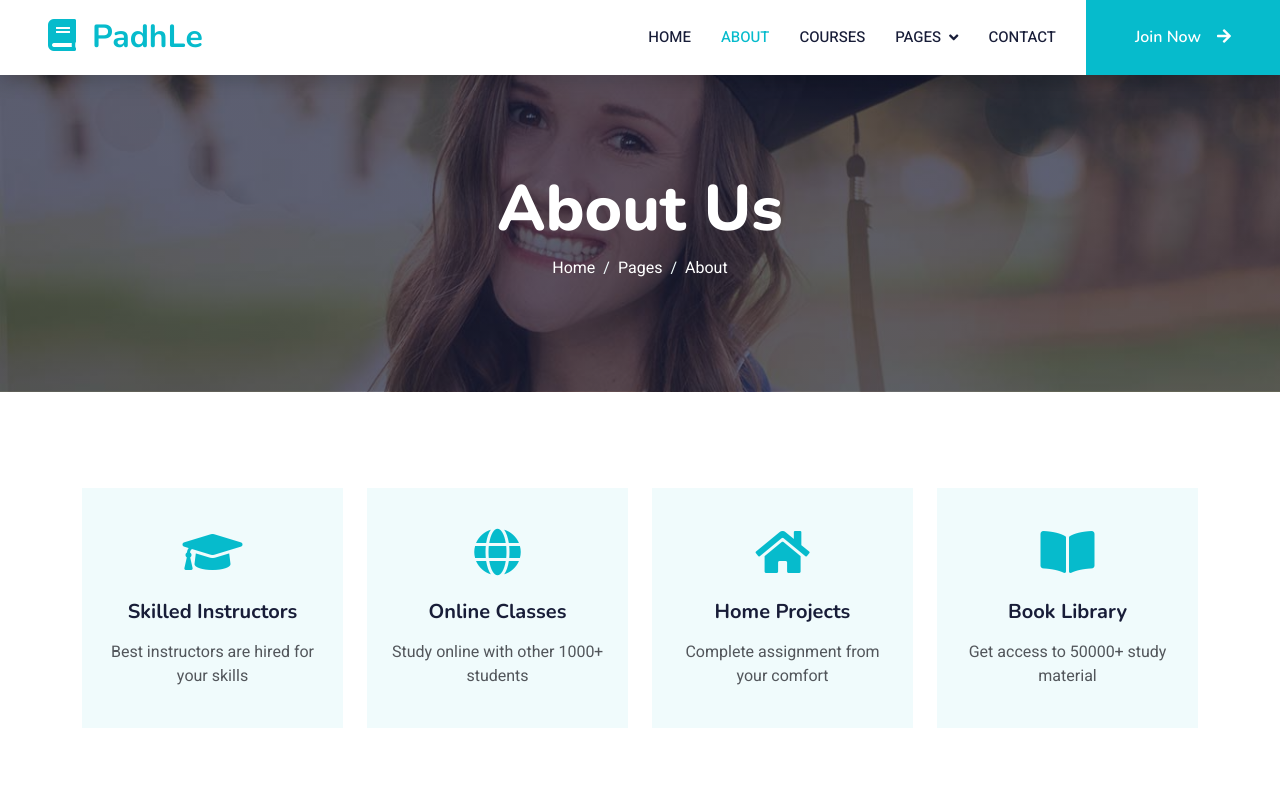
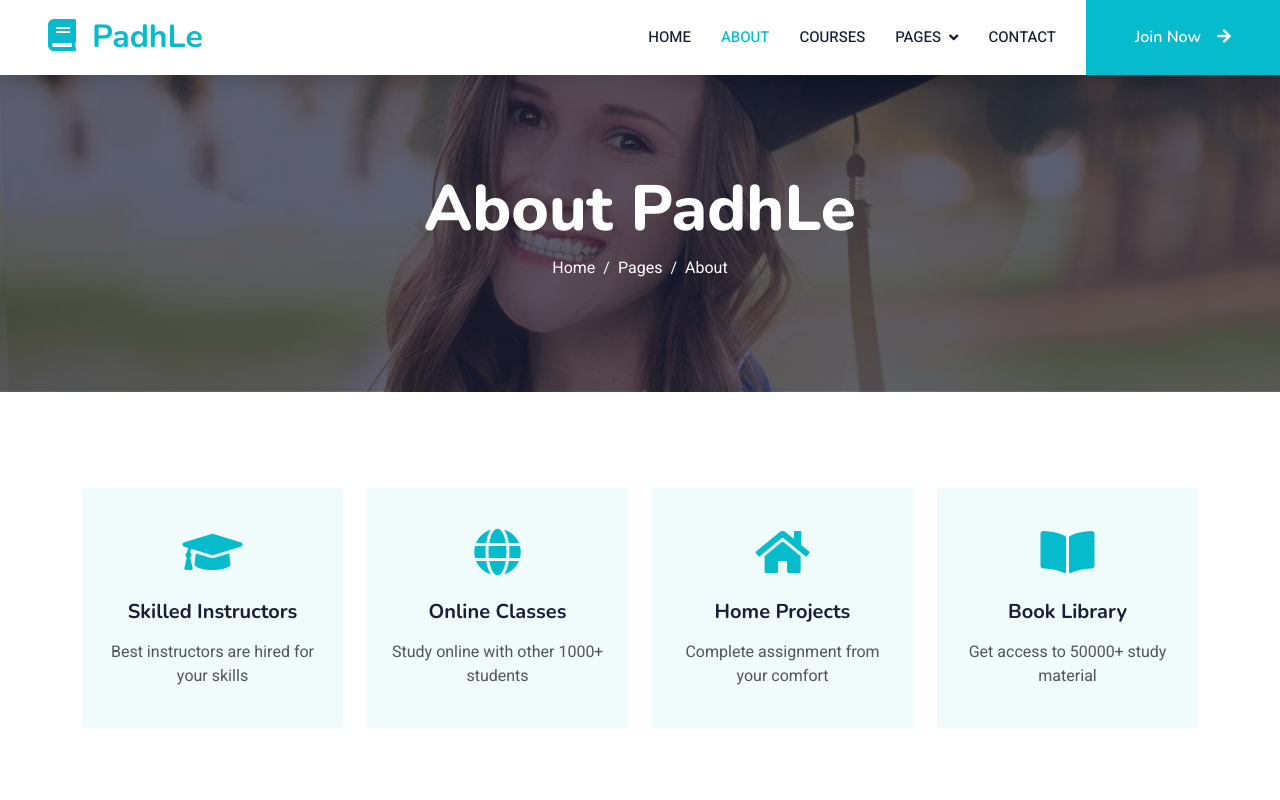
Before and after one commit to MayankGupta99/Elearning-SDJ-Project, a plain HTML site: page about.html in a window 1280 px wide. Shown: the top 800 px of the page. Drawn offline with nearby package versions, Linux system fonts and the light colour scheme.

Commit message:
changed heading in about

```diff
--- a/about.html
+++ b/about.html
@@ -79,7 +79,7 @@
         <div class="container py-5">
             <div class="row justify-content-center">
                 <div class="col-lg-10 text-center">
-                    <h1 class="display-3 text-white animated slideInDown">About Us</h1>
+                    <h1 class="display-3 text-white animated slideInDown">About PadhLe</h1>
                     <nav aria-label="breadcrumb">
                         <ol class="breadcrumb justify-content-center">
                             <li class="breadcrumb-item"><a class="text-white" href="#">Home</a></li>
```
